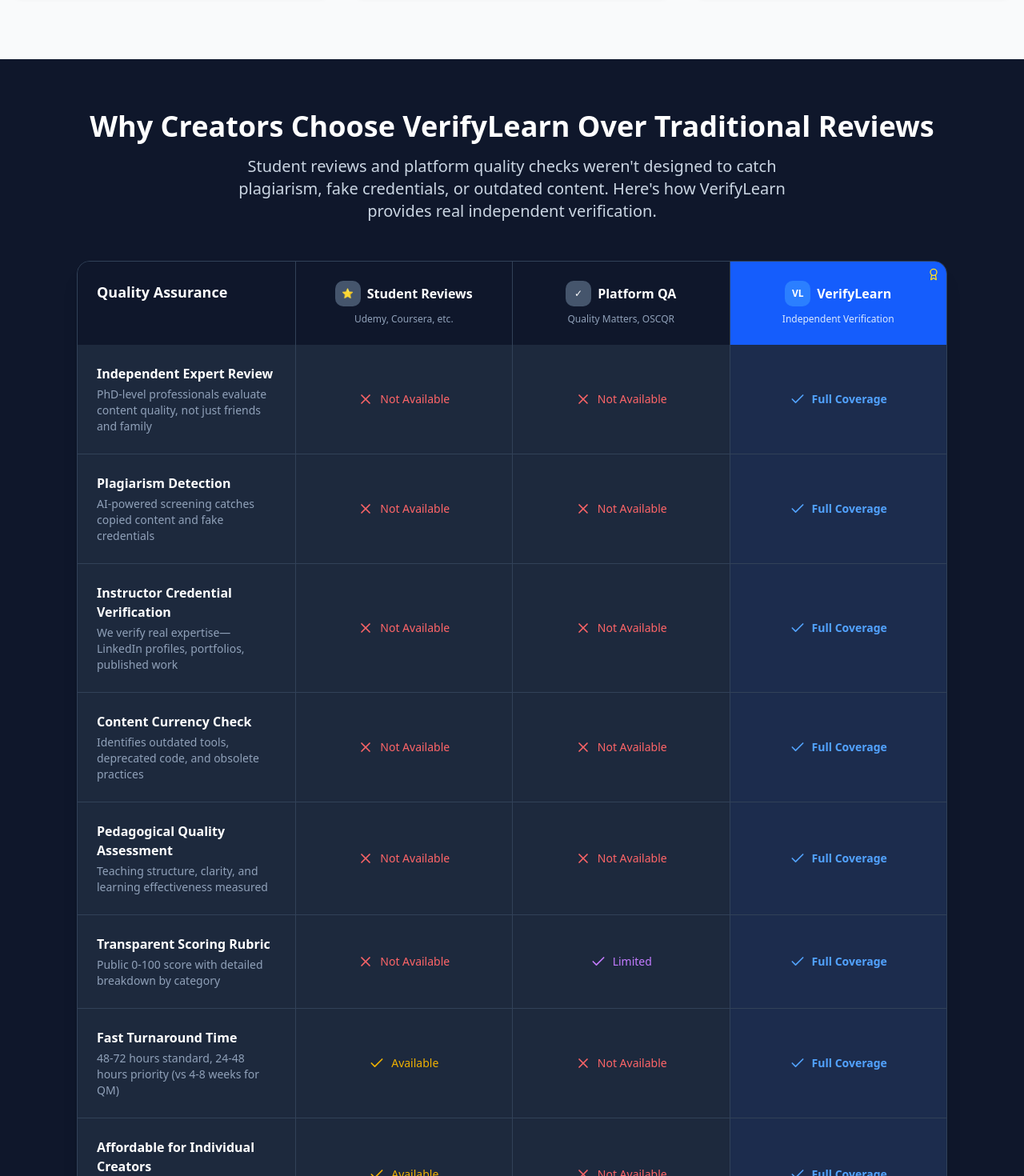
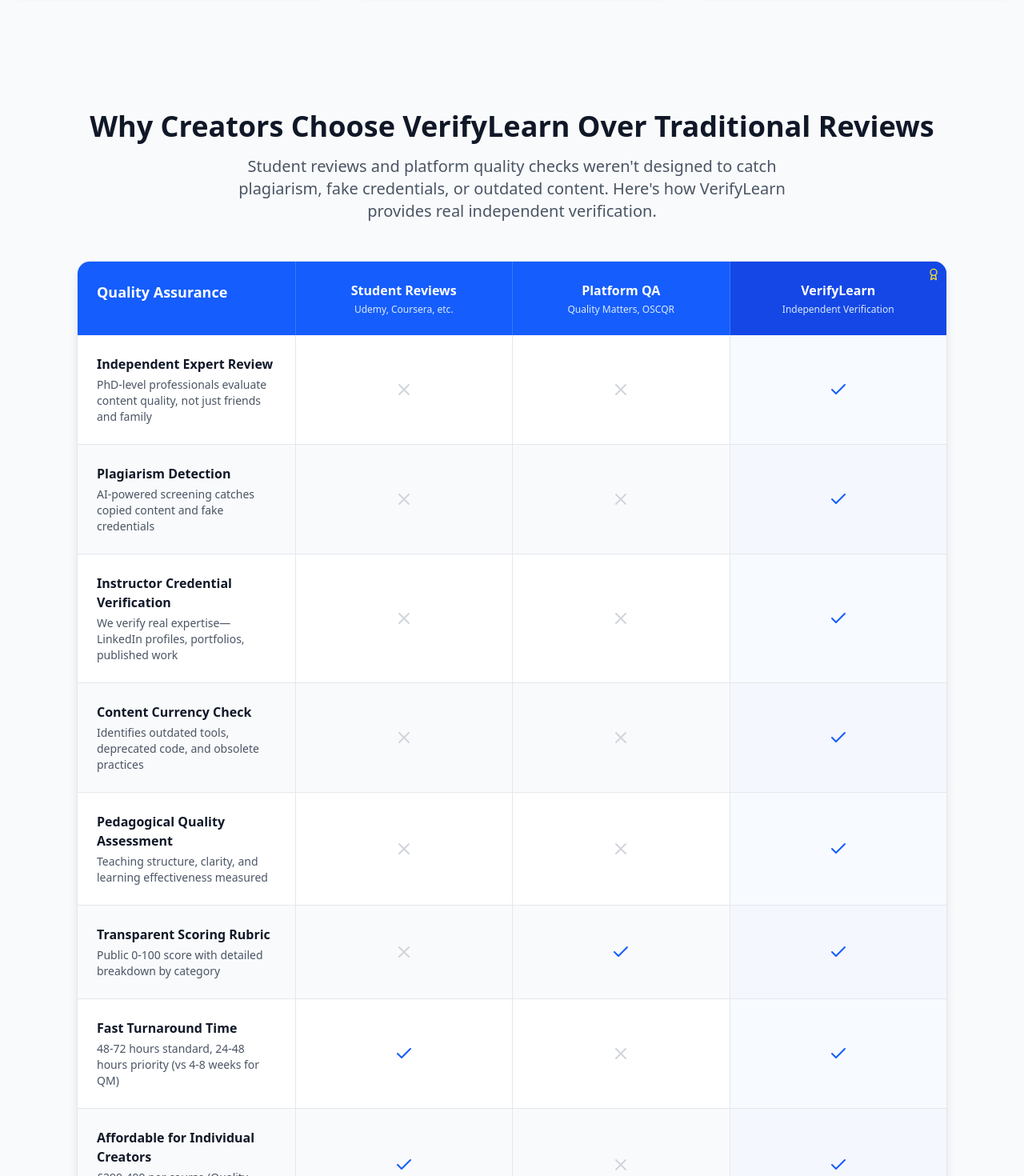
Before and after one commit to LearnfinityLTD/kalam-ai-mvp, a Next.js app: page / in a window 1280 px wide. Shown: the part 2960-4430 px from the top of the page at 80% size. Built offline with nearby package versions, Linux system fonts and the light colour scheme.

Commit message:
fixed most of landing page

```diff
--- a/src/app/components/landing/shared/CompetitorComparison.tsx
+++ b/src/app/components/landing/shared/CompetitorComparison.tsx
@@ -102,14 +102,14 @@ export default function CompetitorComparison() {
   ];
 
   return (
-    <div className="py-16 bg-slate-900">
+    <div className="py-16 bg-gray-50">
       <div className="max-w-6xl mx-auto px-4 sm:px-6 lg:px-8">
         {/* Header */}
         <div className="text-center mb-12">
-          <h2 className="text-3xl sm:text-4xl font-bold text-white mb-4">
+          <h2 className="text-3xl sm:text-4xl font-bold text-gray-900 mb-4">
             Why Creators Choose VerifyLearn Over Traditional Reviews
           </h2>
-          <p className="text-xl text-slate-300 max-w-3xl mx-auto">
+          <p className="text-xl text-gray-600 max-w-3xl mx-auto">
             Student reviews and platform quality checks weren&apos;t designed to
             catch plagiarism, fake credentials, or outdated content. Here&apos;s
             how VerifyLearn provides real independent verification.
@@ -117,110 +117,77 @@ export default function CompetitorComparison() {
         </div>
 
         {/* Comparison Table */}
-        <div className="bg-slate-800 rounded-2xl shadow-xl overflow-hidden border border-slate-700">
+        <div className="bg-white rounded-2xl shadow-lg overflow-hidden border border-gray-200">
           {/* Table Header */}
-          <div className="grid grid-cols-4 bg-slate-900 text-white">
+          <div className="grid grid-cols-4 bg-blue-600 text-white">
             <div className="p-6">
               <h3 className="text-lg font-semibold">Quality Assurance</h3>
             </div>
-            <div className="p-6 text-center border-l border-slate-700">
-              <div className="flex items-center justify-center mb-2">
-                <div className="w-8 h-8 bg-slate-600 rounded-lg flex items-center justify-center mr-2">
-                  <span className="text-xs">⭐</span>
-                </div>
-                <h3 className="text-base font-semibold">Student Reviews</h3>
-              </div>
-              <p className="text-xs text-slate-400">Udemy, Coursera, etc.</p>
+            <div className="p-6 text-center border-l border-blue-500">
+              <h3 className="text-base font-semibold mb-1">Student Reviews</h3>
+              <p className="text-xs text-blue-100">Udemy, Coursera, etc.</p>
             </div>
-            <div className="p-6 text-center border-l border-slate-700">
-              <div className="flex items-center justify-center mb-2">
-                <div className="w-8 h-8 bg-slate-600 rounded-lg flex items-center justify-center mr-2">
-                  <span className="text-xs">✓</span>
-                </div>
-                <h3 className="text-base font-semibold">Platform QA</h3>
-              </div>
-              <p className="text-xs text-slate-400">Quality Matters, OSCQR</p>
+            <div className="p-6 text-center border-l border-blue-500">
+              <h3 className="text-base font-semibold mb-1">Platform QA</h3>
+              <p className="text-xs text-blue-100">Quality Matters, OSCQR</p>
             </div>
-            <div className="p-6 text-center border-l border-slate-700 bg-blue-600 relative">
+            <div className="p-6 text-center border-l border-blue-500 bg-blue-700 relative">
               <div className="absolute top-2 right-2">
                 <Award className="w-4 h-4 text-yellow-300" />
               </div>
-              <div className="flex items-center justify-center mb-2">
-                <div className="w-8 h-8 bg-blue-500 rounded-lg flex items-center justify-center mr-2 text-white font-bold text-xs">
-                  VL
-                </div>
-                <h3 className="text-base font-semibold">VerifyLearn</h3>
-              </div>
+              <h3 className="text-base font-semibold mb-1">VerifyLearn</h3>
               <p className="text-xs text-blue-100">Independent Verification</p>
             </div>
           </div>
 
           {/* Feature Rows */}
-          <div className="divide-y divide-slate-700">
+          <div>
             {features.map((item, index) => (
               <div
                 key={index}
-                className="grid grid-cols-4 hover:bg-slate-700/50 transition-colors"
+                className={`grid grid-cols-4 border-b border-gray-200 last:border-b-0 ${
+                  index % 2 === 0 ? "bg-white" : "bg-gray-50"
+                }`}
               >
                 {/* Feature Name */}
                 <div className="p-6">
-                  <h4 className="font-semibold text-white mb-1">
+                  <h4 className="font-semibold text-gray-900 mb-1">
                     {item.feature}
                   </h4>
-                  <p className="text-sm text-slate-400">{item.description}</p>
+                  <p className="text-sm text-gray-600">{item.description}</p>
                 </div>
 
                 {/* Student Reviews Column */}
-                <div className="p-6 text-center border-l border-slate-700 flex items-center justify-center">
+                <div className="p-6 text-center border-l border-gray-200 flex items-center justify-center">
                   {item.studentReviews ? (
-                    <div className="flex items-center text-yellow-500">
-                      <Check className="w-5 h-5 mr-2" />
-                      <span className="text-sm font-medium">Available</span>
-                    </div>
+                    <Check className="w-6 h-6 text-blue-600" />
                   ) : (
-                    <div className="flex items-center text-red-400">
-                      <X className="w-5 h-5 mr-2" />
-                      <span className="text-sm font-medium">Not Available</span>
-                    </div>
+                    <X className="w-6 h-6 text-gray-300" />
                   )}
                 </div>
 
                 {/* Platform QA Column */}
-                <div className="p-6 text-center border-l border-slate-700 flex items-center justify-center">
+                <div className="p-6 text-center border-l border-gray-200 flex items-center justify-center">
                   {item.platformQA ? (
-                    <div className="flex items-center text-purple-400">
-                      <Check className="w-5 h-5 mr-2" />
-                      <span className="text-sm font-medium">Limited</span>
-                    </div>
+                    <Check className="w-6 h-6 text-blue-600" />
                   ) : (
-                    <div className="flex items-center text-red-400">
-                      <X className="w-5 h-5 mr-2" />
-                      <span className="text-sm font-medium">Not Available</span>
-                    </div>
+                    <X className="w-6 h-6 text-gray-300" />
                   )}
                 </div>
 
                 {/* VerifyLearn Column */}
-                <div className="p-6 text-center border-l border-slate-700 bg-blue-900/20 flex items-center justify-center">
+                <div className="p-6 text-center border-l border-gray-200 bg-blue-50/50 flex items-center justify-center">
                   {item.verifylearn ? (
-                    <div className="flex items-center text-blue-400">
-                      <Check className="w-5 h-5 mr-2" />
-                      <span className="text-sm font-semibold">
-                        Full Coverage
-                      </span>
-                    </div>
+                    <Check className="w-6 h-6 text-blue-600" />
                   ) : (
-                    <div className="flex items-center text-slate-500">
-                      <X className="w-5 h-5 mr-2" />
-                      <span className="text-sm">N/A</span>
-                    </div>
+                    <X className="w-6 h-6 text-gray-300" />
                   )}
                 </div>
               </div>
             ))}
           </div>
 
-          {/* Bottom CTA */}
+          {/* Bottom CTA
           <div className="bg-gradient-to-r from-blue-600 to-indigo-600 p-8 text-center text-white">
             <h3 className="text-2xl font-bold mb-4">
               Ready to Stand Out with Independent Verification?
@@ -242,24 +209,24 @@ export default function CompetitorComparison() {
                 <span>48-72 hour turnaround</span>
               </div>
             </div>
-          </div>
+          </div>*/}
         </div>
 
         {/* Social Proof */}
         <div className="mt-12 text-center">
-          <div className="flex items-center justify-center space-x-8 text-sm text-slate-400">
+          <div className="flex items-center justify-center space-x-8 text-sm text-gray-600">
             <div className="flex items-center">
               <div className="flex -space-x-2 mr-3">
-                <div className="w-8 h-8 bg-blue-500 rounded-full border-2 border-slate-900 flex items-center justify-center text-white text-xs font-bold">
+                <div className="w-8 h-8 bg-blue-500 rounded-full border-2 border-white flex items-center justify-center text-white text-xs font-bold">
                   U
                 </div>
-                <div className="w-8 h-8 bg-indigo-500 rounded-full border-2 border-slate-900 flex items-center justify-center text-white text-xs font-bold">
+                <div className="w-8 h-8 bg-indigo-500 rounded-full border-2 border-white flex items-center justify-center text-white text-xs font-bold">
                   C
                 </div>
-                <div className="w-8 h-8 bg-purple-500 rounded-full border-2 border-slate-900 flex items-center justify-center text-white text-xs font-bold">
+                <div className="w-8 h-8 bg-purple-500 rounded-full border-2 border-white flex items-center justify-center text-white text-xs font-bold">
                   S
                 </div>
-                <div className="w-8 h-8 bg-blue-400 rounded-full border-2 border-slate-900 flex items-center justify-center text-white text-xs font-bold">
+                <div className="w-8 h-8 bg-blue-400 rounded-full border-2 border-white flex items-center justify-center text-white text-xs font-bold">
                   +
                 </div>
               </div>
```
